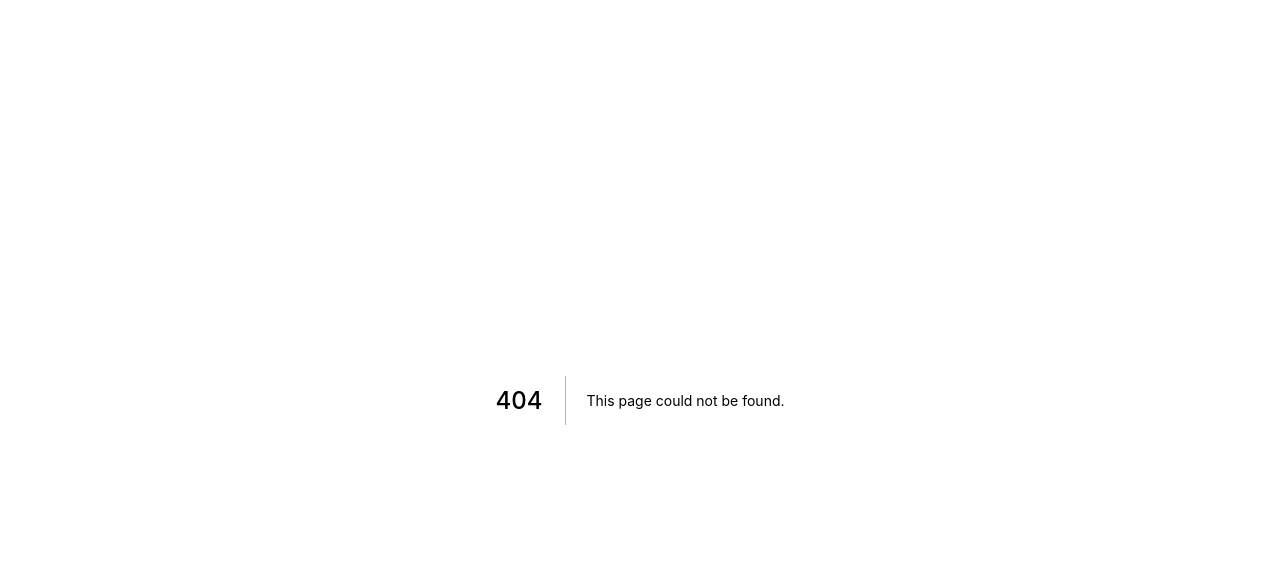
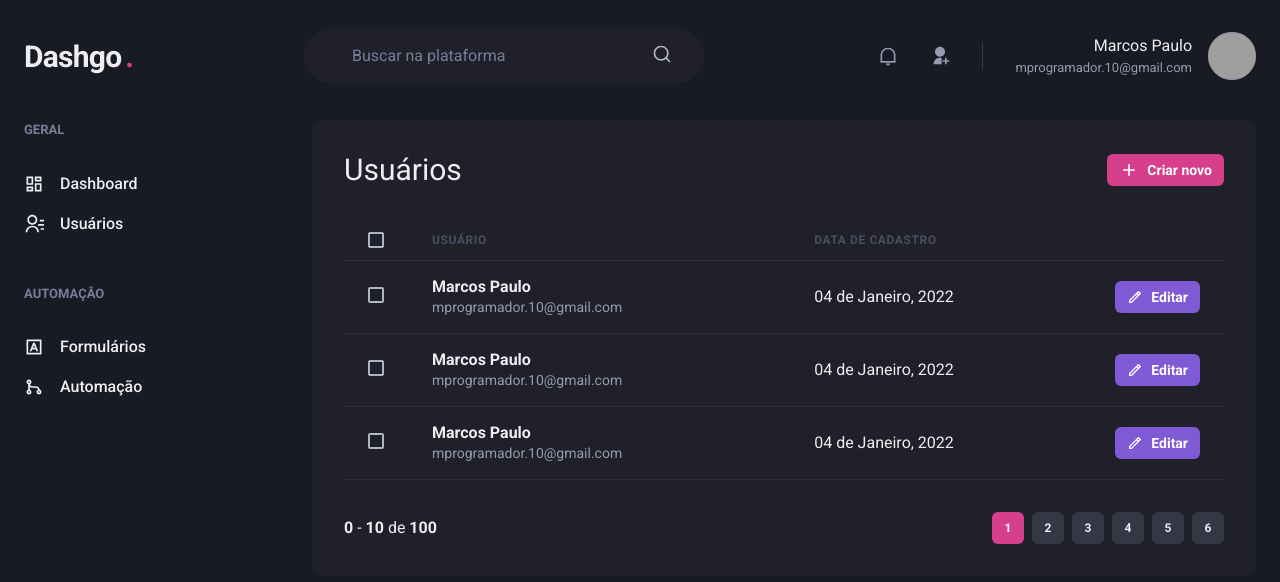
Before and after one commit to marcos-dev14/Ignite-Dashgo, a Next.js app: page /users in a window 1280 px wide. Before the commit this address had no page. Shown: the top 582 px of the page. Built offline with nearby package versions, Linux system fonts and the light colour scheme; grey boxes are pictures that could not be loaded.

Commit message:
Pagina Users e CreateUser criados

```diff
--- /dev/null
+++ b/src/components/Pagination.tsx
@@ -0,0 +1,84 @@
+import { Box, Button, Stack } from '@chakra-ui/react';
+
+export function Pagination() {
+  return (
+    <Stack
+      direction="row"
+      spacing="6"
+      mt="8"
+      justify="space-between"
+      align="center"
+    >
+      <Box>
+        <strong>0</strong> - <strong>10</strong> de <strong>100</strong>
+      </Box>
+      <Stack direction="row" spacing="2">
+        <Button
+          size="sm"
+          fontSize="xs"
+          w="4"
+          colorScheme="pink"
+          disabled
+          _disabled={{ bgColor: 'pink.500', cursor: 'default' }}
+        >
+          1
+        </Button>
+        <Button
+          size="sm"
+          fontSize="xs"
+          w="4"
+          bg="gray.700"
+          _hover={{
+            bg: 'gray.500',
+          }}
+        >
+          2
+        </Button>
+        <Button
+          size="sm"
+          fontSize="xs"
+          w="4"
+          bg="gray.700"
+          _hover={{
+            bg: 'gray.500',
+          }}
+        >
+          3
+        </Button>
+        <Button
+          size="sm"
+          fontSize="xs"
+          w="4"
+          bg="gray.700"
+          _hover={{
+            bg: 'gray.500',
+          }}
+        >
+          4
+        </Button>
+        <Button
+          size="sm"
+          fontSize="xs"
+          w="4"
+          bg="gray.700"
+          _hover={{
+            bg: 'gray.500',
+          }}
+        >
+          5
+        </Button>
+        <Button
+          size="sm"
+          fontSize="xs"
+          w="4"
+          bg="gray.700"
+          _hover={{
+            bg: 'gray.500',
+          }}
+        >
+          6
+        </Button>
+      </Stack>
+    </Stack>
+  );
+}
--- /dev/null
+++ b/src/pages/users/index.tsx
@@ -0,0 +1,143 @@
+import {
+  Box,
+  Button,
+  Checkbox,
+  Flex,
+  Heading,
+  Icon,
+  Table,
+  Tbody,
+  Td,
+  Text,
+  Th,
+  Thead,
+  Tr,
+} from '@chakra-ui/react';
+import { RiAddLine, RiPencilLine } from 'react-icons/ri';
+import { Header } from '../../components/Header';
+import { Pagination } from '../../components/Pagination';
+import { SideBar } from '../../components/SideBar';
+
+export default function UserList() {
+  return (
+    <Box>
+      <Header />
+
+      <Flex w="100%" my="6" maxWidth={1480} mx="auto" px="6">
+        <SideBar />
+
+        <Box flex="1" borderRadius={8} bg="gray.800" p="8">
+          <Flex mb="8" justify="space-between" align="center">
+            <Heading size="lg" fontWeight="normal">
+              Usuários
+            </Heading>
+
+            <Button
+              as="a"
+              size="sm"
+              fontSize="sm"
+              colorScheme="pink"
+              leftIcon={<Icon as={RiAddLine} fontSize="20" />}
+            >
+              Criar novo
+            </Button>
+          </Flex>
+
+          <Table colorScheme="whiteAlpha">
+            <Thead>
+              <Tr>
+                <Th px="6" color="gray.300" width="8">
+                  <Checkbox colorScheme="pink" />
+                </Th>
+                <Th>Usuário</Th>
+                <Th>Data de cadastro</Th>
+                <Th w="8"></Th>
+              </Tr>
+            </Thead>
+            <Tbody>
+              <Tr>
+                <Td px="6">
+                  <Checkbox colorScheme="pink" />
+                </Td>
+                <Td>
+                  <Box>
+                    <Text fontWeight="bold">Marcos Paulo</Text>
+                    <Text fontSize="sm" color="gray.300">
+                      mprogramador.10@gmail.com
+                    </Text>
+                  </Box>
+                </Td>
+                <Td>04 de Janeiro, 2022 </Td>
+                <Td>
+                  <Button
+                    as="a"
+                    size="sm"
+                    fontSize="sm"
+                    colorScheme="purple"
+                    leftIcon={<Icon as={RiPencilLine} fontSize="16" />}
+                  >
+                    Editar
+                  </Button>
+                </Td>
+              </Tr>
+
+              <Tr>
+                <Td px="6">
+                  <Checkbox colorScheme="pink" />
+                </Td>
+                <Td>
+                  <Box>
+                    <Text fontWeight="bold">Marcos Paulo</Text>
+                    <Text fontSize="sm" color="gray.300">
+                      mprogramador.10@gmail.com
+                    </Text>
+                  </Box>
+                </Td>
+                <Td>04 de Janeiro, 2022 </Td>
+                <Td>
+                  <Button
+                    as="a"
+                    size="sm"
+                    fontSize="sm"
+                    colorScheme="purple"
+                    leftIcon={<Icon as={RiPencilLine} fontSize="16" />}
+                  >
+                    Editar
+                  </Button>
+                </Td>
+              </Tr>
+
+              <Tr>
+                <Td px="6">
+                  <Checkbox colorScheme="pink" />
+                </Td>
+                <Td>
+                  <Box>
+                    <Text fontWeight="bold">Marcos Paulo</Text>
+                    <Text fontSize="sm" color="gray.300">
+                      mprogramador.10@gmail.com
+                    </Text>
+                  </Box>
+                </Td>
+                <Td>04 de Janeiro, 2022 </Td>
+                <Td>
+                  <Button
+                    as="a"
+                    size="sm"
+                    fontSize="sm"
+                    colorScheme="purple"
+                    leftIcon={<Icon as={RiPencilLine} fontSize="16" />}
+                  >
+                    Editar
+                  </Button>
+                </Td>
+              </Tr>
+            </Tbody>
+          </Table>
+
+          <Pagination />
+        </Box>
+      </Flex>
+    </Box>
+  );
+}
```
Also changed, not shown: src/pages/users/create.tsx (added, +56 -0 lines).
